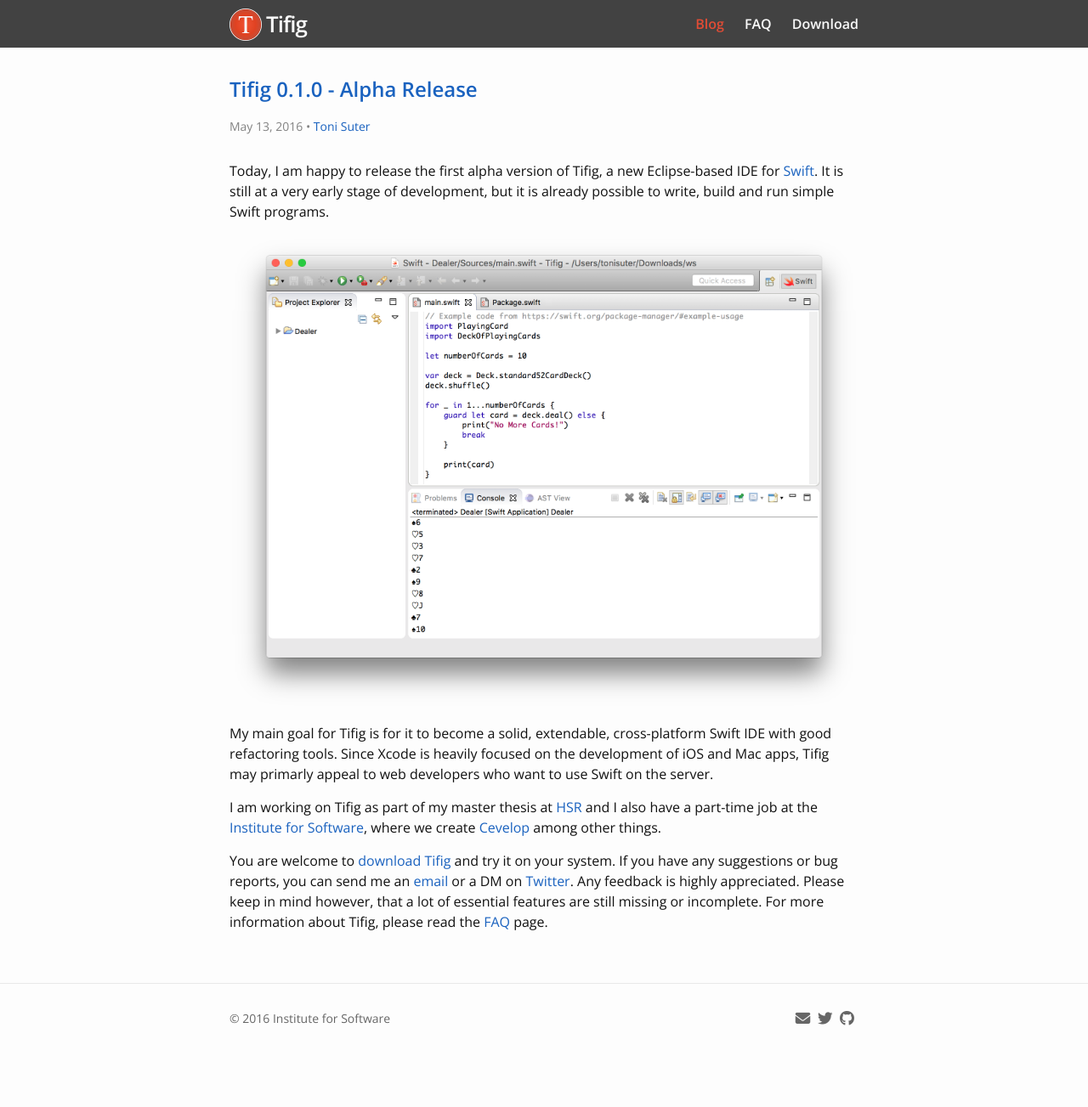
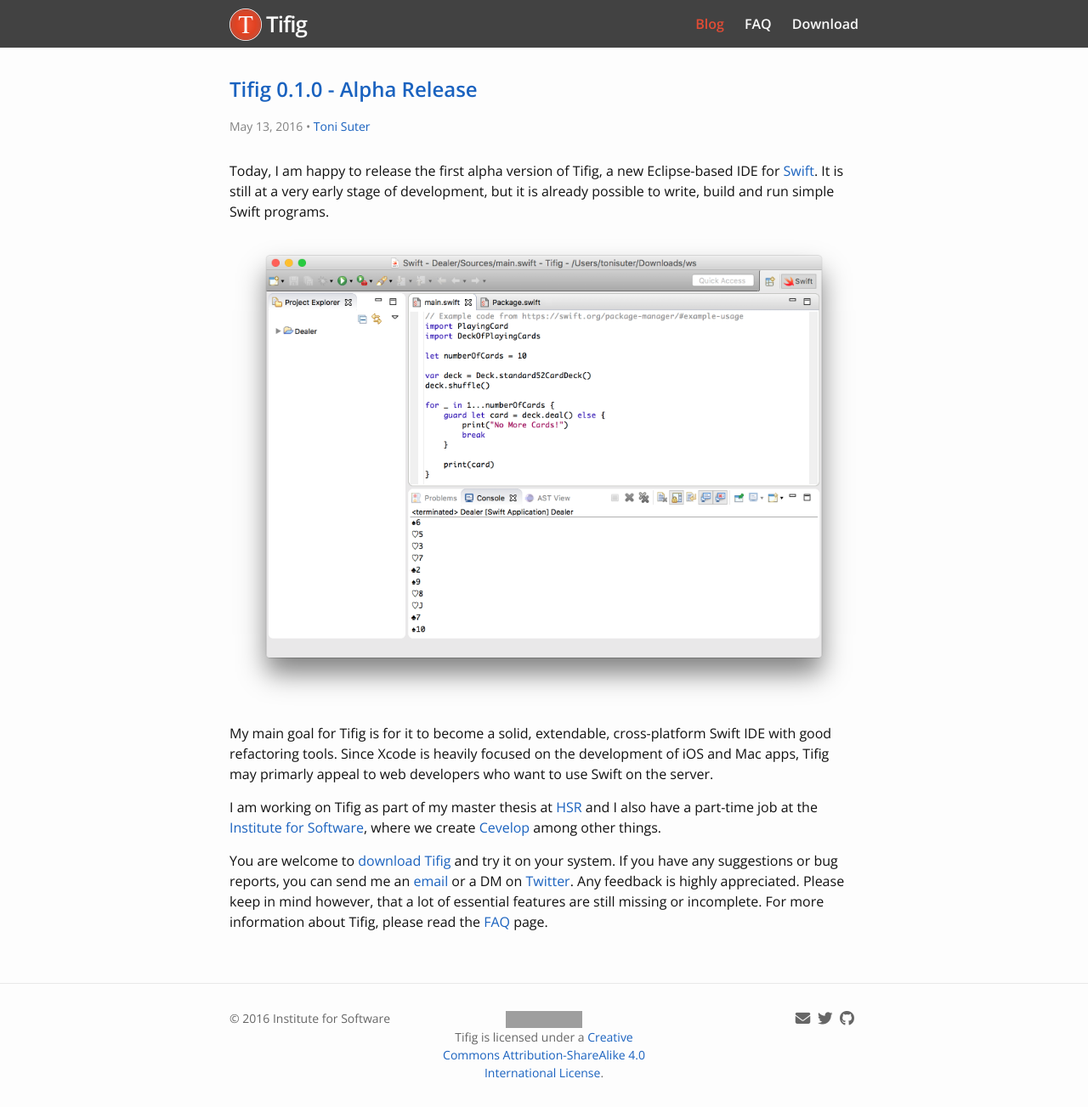
Before and after one commit to paulvi/tifig.net, a Jekyll site: the page built from index.html, in a window 1280 px wide. Shown: the whole page at 85% size. Built offline with Jekyll 4.4.1, drawn with Linux system fonts in a browser that asks for light colours; nearby versions of some CDN libraries; before the commit the page ends 1239 px from its top, so only the background shows below that; grey boxes are pictures that could not be loaded.

Commit message:
added license

```diff
--- a/_includes/footer.html
+++ b/_includes/footer.html
@@ -1,6 +1,10 @@
 <footer class="site-footer">
-  <div class="wrapper">
+  <div class="footer-wrapper">
     <div class="footer-copyright">&copy; 2016 Institute for Software</div>
+
+    <div class="footer-license">
+<a rel="license" href="http://creativecommons.org/licenses/by-sa/4.0/"><img alt="Creative Commons License" style="border-width:0" src="https://i.creativecommons.org/l/by-sa/4.0/88x31.png" /></a><br /><span xmlns:dct="http://purl.org/dc/terms/" property="dct:title">Tifig</span> is licensed under a <a rel="license" href="http://creativecommons.org/licenses/by-sa/4.0/">Creative Commons Attribution-ShareAlike 4.0 International License</a>.
+    </div>
 
     <div class="footer-contact">
       <a href="mailto:tonisuter@me.com" title="Email"><i class="fa fa-envelope fa-lg" aria-hidden="true"></i></a>
--- a/_sass/_layout.scss
+++ b/_sass/_layout.scss
@@ -72,12 +72,42 @@
     font-size:14px;
 }
 
+.footer-wrapper {
+    max-width: -webkit-calc(#{$content-width} - (#{$spacing-unit} * 2));
+    max-width:         calc(#{$content-width} - (#{$spacing-unit} * 2));
+    margin-right: auto;
+    margin-left: auto;
+    padding-right: $spacing-unit;
+    padding-left: $spacing-unit;
+    @extend %clearfix;
+
+    @include media-query($on-laptop) {
+        max-width: -webkit-calc(#{$content-width} - (#{$spacing-unit}));
+        max-width:         calc(#{$content-width} - (#{$spacing-unit}));
+        padding-right: $spacing-unit / 2;
+        padding-left: $spacing-unit / 2;
+    }
+
+    display: flex;
+    flex-wrap:wrap;
+    justify-content:center;
+}
+
 .footer-copyright {
-  float:left;
+  flex: 1 0 33%;
+  order: 1;
+}
+
+.footer-license {
+  text-align:center;
+  flex: 1 0 33%;
+  order: 2;
 }
 
 .footer-contact {
-  float:right;
+  text-align:right;
+  flex: 1 0 33%;
+  order: 3;
 
   a {
     color: #666666;
@@ -89,6 +119,27 @@
     color: darken($brand-color, 10%);
   }
 }
+
+@include media-query($on-palm) {
+  .footer-copyright {
+    flex: 1 1 auto;
+    order: 1;
+  }
+
+  .footer-license {
+    flex: 1 0 100%;
+    order: 3;
+    max-width:350px;
+    margin-top:30px;
+  }
+
+  .footer-contact {
+    flex: 0 1 auto;
+    order: 2;
+    width: 75px;
+  }
+}
+
 
 /**
  * Page content
```
